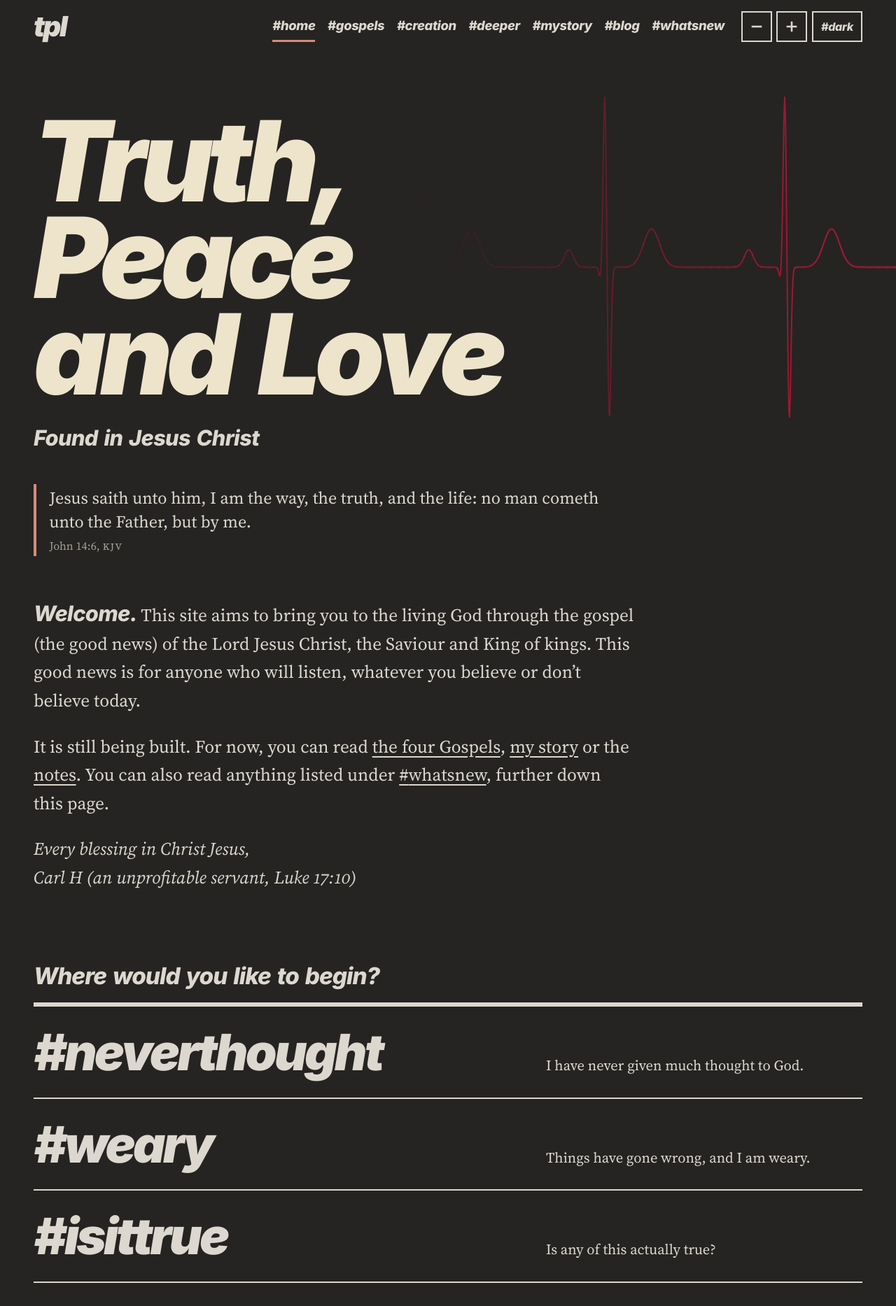
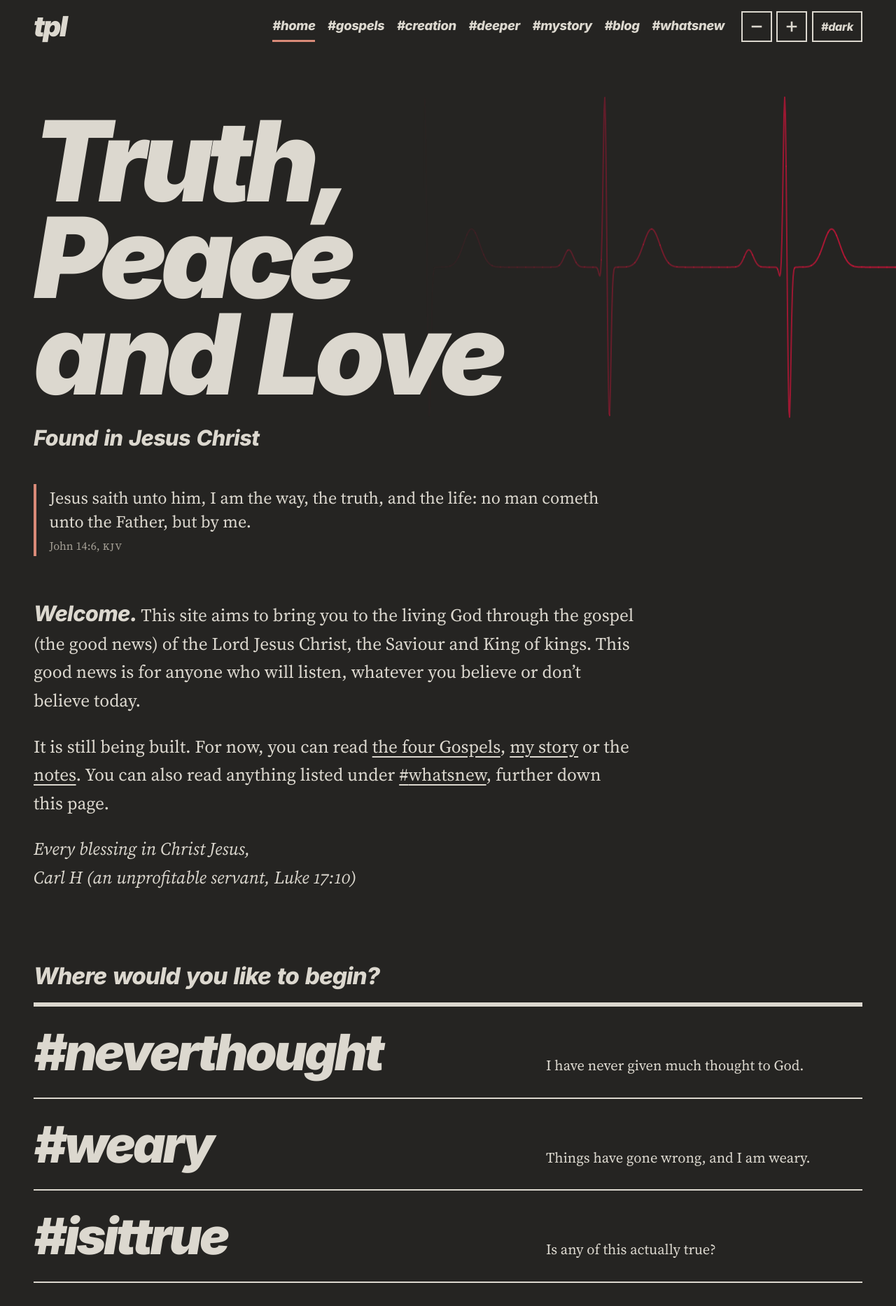
Before and after one commit to ForestWalkUK/truthpeaceandlove, a Jekyll site: the page built from index.md, in a window 1280 px wide. Shown: the top 1867 px of the page at 70% size. Built offline with Jekyll 4.4.1, drawn with Linux system fonts in a browser that asks for light colours; some of the changed text lies outside the part shown.

Commit message:
Remove title colour cycling
Removed the experimental colour cycling from the home-page title, as it drew attention away from the Scriptures beneath it. Title restored to its original static colour in both themes.

Co-Authored-By: Claude Opus 4.8 <noreply@anthropic.com>

```diff
--- a/_config.yml
+++ b/_config.yml
@@ -3,7 +3,7 @@ lang: en-GB
 url: "https://forestwalkuk.github.io"
 baseurl: "/truthpeaceandlove"
 markdown: kramdown
-site_version: "3.6"
+site_version: "3.7"
 strapline: Found in Jesus Christ
 exclude:
   - README.md
--- a/assets/css/style.css
+++ b/assets/css/style.css
@@ -1,4 +1,4 @@
-/* Truth, Peace and Love - style.css - version 3.6 (typographic design) */
+/* Truth, Peace and Love - style.css - version 3.7 (typographic design) */
 
 /* Typefaces (SIL Open Font Licence), self-hosted:
    Source Serif 4 for reading (assets/fonts/OFL.txt);
@@ -104,66 +104,6 @@ body{overflow-x:clip}
 .hero-title{margin:0;font-size:clamp(3.2rem,12.5vw,11.5rem);line-height:.86;letter-spacing:-.055em}
 /* Phones and narrow windows (v2.9): the home-page title 30% larger. The strapline is unchanged. */
 @media (max-width:52em){.hero-title{font-size:clamp(4.16rem,16.25vw,14.95rem)}}
-
-/* ====================================================================
-   TITLE COLOUR CYCLING (experimental, v3.6)
-   --------------------------------------------------------------------
-   The home-page title slowly drifts through a soft palette derived
-   from #DCD8CF (mycolor.space). Dark theme uses light tints; the muted
-   light theme uses darker tones. About 9 seconds per colour, looping
-   smoothly back to the first.
-
-   TO SWITCH OFF: add class "no-title-cycle" to the <html> element,
-   e.g. <html lang="en-GB" class="no-title-cycle">, OR comment out the
-   two ".hero-title" animation rules below. Everything to customise the
-   cycling (colours and speed) lives in this one block.
-
-   DURATIONS: dark = 7 colours x ~9s; light = 5 colours x ~9s. Change
-   these two values to speed up or slow down the whole loop.          */
-:root{
-  --title-cycle-duration:63s;        /* dark theme: 7 colours x 9s  */
-  --title-cycle-duration-light:45s;  /* light theme: 5 colours x 9s */
-}
-
-/* Dark-theme (default) palette loop. Stops are evenly spaced over 7
-   colours; 0% and 100% are the same colour so the loop is seamless. */
-@keyframes title-cycle-dark{
-  0%     {color:#DCD8CF}
-  14.29% {color:#FFF0CA}
-  28.57% {color:#FFC3AC}
-  42.86% {color:#DBB2B9}
-  57.14% {color:#CDA2C4}
-  71.43% {color:#97C4D4}
-  85.71% {color:#B9E0D9}
-  100%   {color:#DCD8CF}
-}
-/* Muted light-theme palette loop (5 colours). The brick red is #9B4436
-   (darkened from #BF5847, same hue) to meet WCAG 4.5:1 against the
-   #dcd8cf background (4.51:1). All five colours now pass 4.5:1. */
-@keyframes title-cycle-light{
-  0%   {color:#4C4637}
-  20%  {color:#9B4436}
-  40%  {color:#005B46}
-  60%  {color:#33675E}
-  80%  {color:#2F4858}
-  100% {color:#4C4637}
-}
-
-.hero-title{animation:title-cycle-dark var(--title-cycle-duration) ease-in-out infinite}
-:root[data-theme="light"] .hero-title{animation:title-cycle-light var(--title-cycle-duration-light) ease-in-out infinite}
-
-/* Single off switch: class "no-title-cycle" on <html> stops the cycle
-   and shows the normal ink colour instead. */
-:root.no-title-cycle .hero-title{animation:none;color:var(--ink)}
-
-/* Accessibility: readers who prefer reduced motion see a steady colour
-   (the first colour of each theme's loop), never the animation. */
-@media (prefers-reduced-motion:reduce){
-  .hero-title{animation:none;color:#DCD8CF}
-  :root[data-theme="light"] .hero-title{animation:none;color:#4C4637}
-}
-/* ================================================================== */
-
 .strap{margin:clamp(1.2rem,2.6vw,2.2rem) 0 0;font-weight:800;font-size:clamp(1.3rem,2.4vw,2rem);line-height:1.15;letter-spacing:-.02em}
 .home-welcome{margin-top:clamp(2.5rem,5vw,4rem)}
 .home-welcome .sign{font-style:italic}
```
